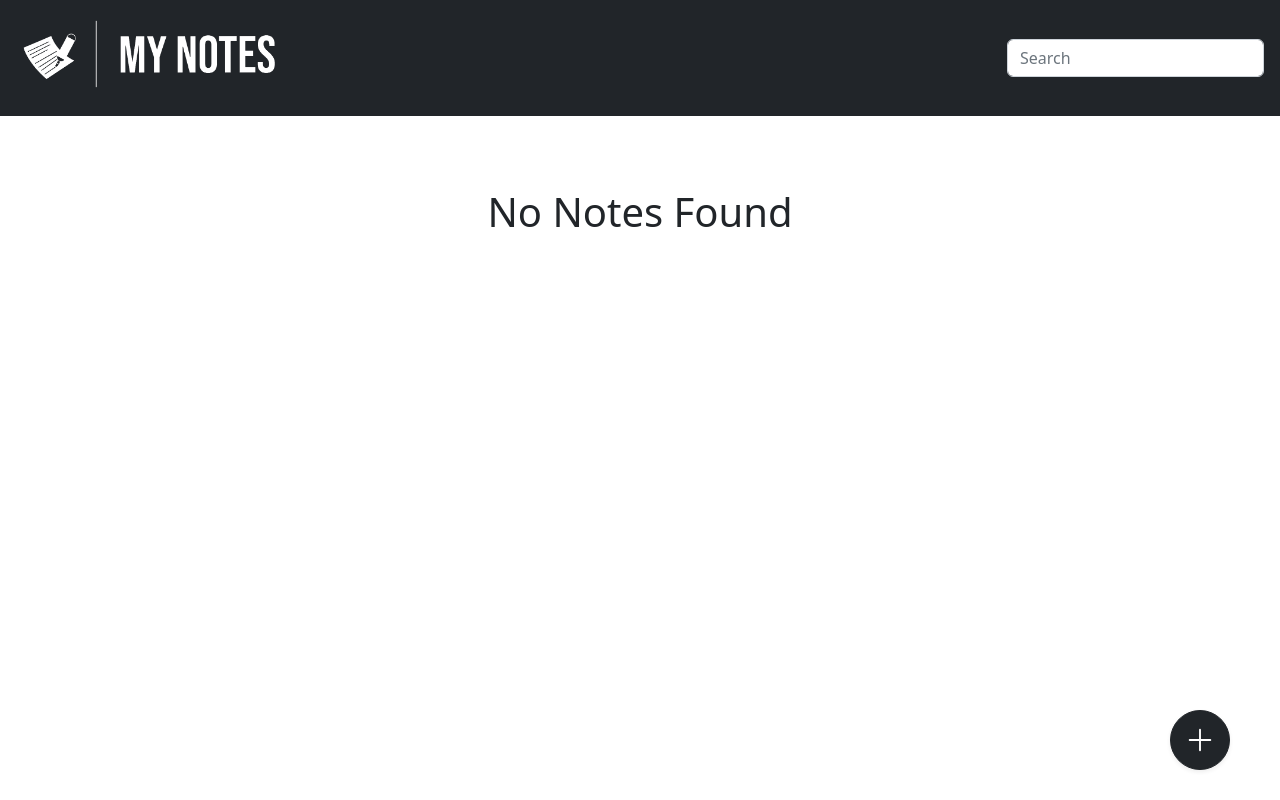
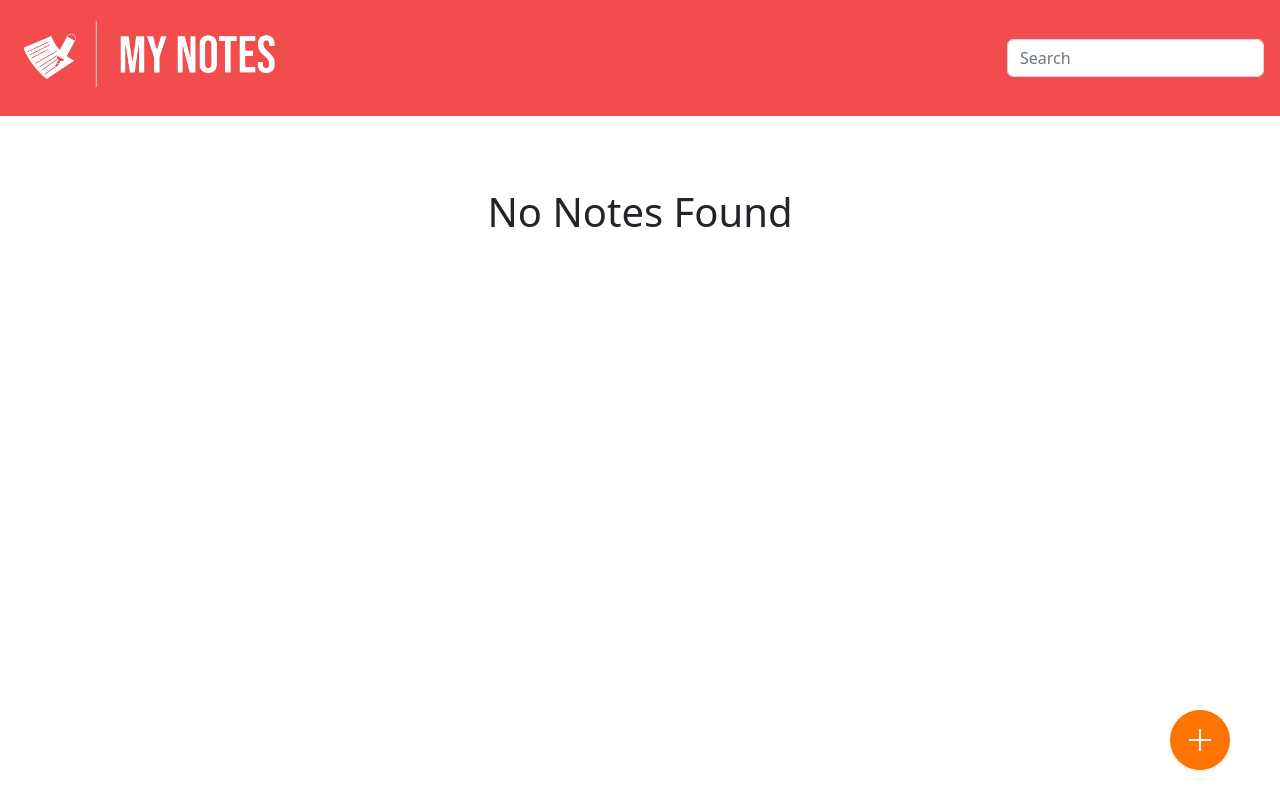
Before and after one commit to CSI-DMCE-2023/NotesApp-HacktoberFest-2023, a React (Create React App) app: page / in a window 1280 px wide. Built offline with nearby package versions, Linux system fonts and the light colour scheme.

Commit message:
Merge changes from upstream/main

```diff
--- a/src/App.js
+++ b/src/App.js
@@ -30,7 +30,7 @@ function App() {
 
   return (
     <div className="overflow-hidden">
-      <nav className="navbar navbar-dark d-flex justify-content-between align-items-center bg-dark px-3">
+      <nav className="navbar d-flex justify-content-between align-items-center px-3" style={{backgroundColor:"#f34c4c"}}>
         <img style={{height: '100px'}} src="/My Notes-logos_white.png" alt="My Notes" />
         <div>
           <input
@@ -91,13 +91,15 @@ function App() {
       </div>
       <button
         type="button"
-        className="btn btn-dark rounded-circle shadow-sm p-0"
+        className="btn rounded-circle shadow-sm p-0"
         style={{
           position: "fixed",
           bottom: "30px",
           right: "50px",
           width: "60px",
           height: "60px",
+          color:"white",
+          backgroundColor:"#ff7400"
         }}
         data-bs-toggle="modal"
         data-bs-target="#createNotes"
--- a/src/Components/Todo/TodoItem.js
+++ b/src/Components/Todo/TodoItem.js
@@ -40,7 +40,7 @@ function TodoItem({ target, editText, setEditText, todo, setTodo, ShowAlert }) {
         <div className="card-smooth-caption">
           <div className="d-flex justify-content-between align-items-center">
             <div className="mr-auto">
-              <h5 className="card-title text-white">{target.title}</h5>
+              <h5 className="card-title text-white"><b>{target.title}</b></h5>
             </div>
           </div>
         </div>
--- a/src/Components/Todo/todo.css
+++ b/src/Components/Todo/todo.css
@@ -56,7 +56,7 @@ body .footer {
 }
 
 .card-smooth-caption {
-    background: linear-gradient(#00000000, #000000fa) #00000000;
+    /* background: linear-gradient(#00000000, #000000fa) #00000000; */
     padding: 2rem 1.5rem 1.5rem;
 }
 
```
